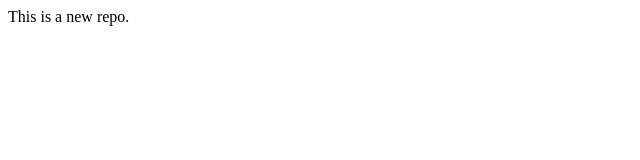
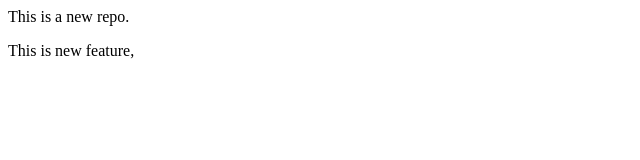
Before and after one commit to Javeed-09/localrepo, a plain HTML site: page index.html in a window 1280 px wide. Shown: the whole page, without its empty margins (0-640 px from the left). Drawn offline with Linux system fonts and the light colour scheme.

Commit message:
Add new feature

```diff
--- a/index.html
+++ b/index.html
@@ -1,3 +1,7 @@
 <p>
     This is a new repo.
+
 </p>
+<p>
+    This is new feature,
+</p>
```
Also changed, not shown: 1 other file.
